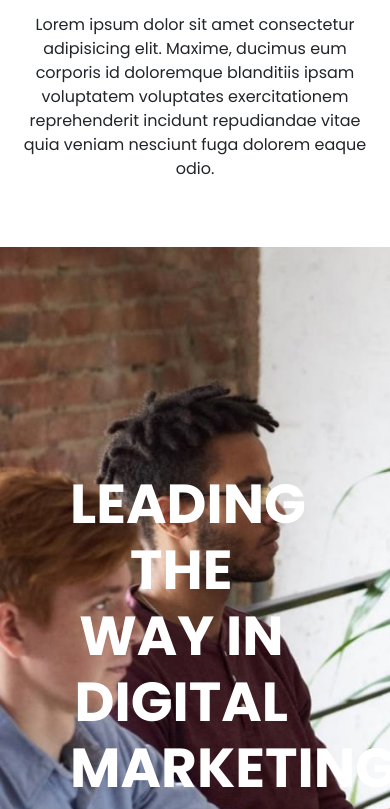
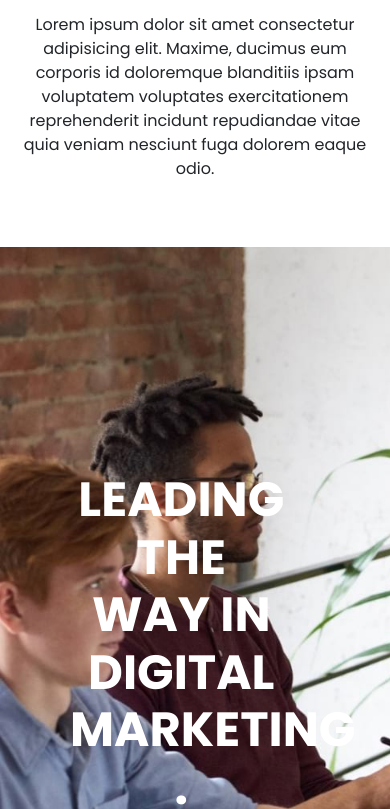
Before and after one commit to rayannaeem786/RayyanHandler.github.io, a plain HTML site: page index.html in a window 390 px wide. Shown: the part 1191-2000 px from the top of the page. Drawn offline with nearby package versions, Linux system fonts and the light colour scheme.

Commit message:
Update style.css

```diff
--- a/css/style.css
+++ b/css/style.css
@@ -192,7 +192,7 @@ font-weight: 700;
 	background-size: cover;
 	/* padding: 50px 0px; */
 	color: #fff;
-	height: 300px;
+	/* height: 300px; */
 	overflow: hidden;
 }
 .way{
@@ -702,6 +702,9 @@ iframe{
 	 */
 
 	}
+	.market-left h2{
+		font-size:48px;
+	}
 	#mynavbar ul li a{
 		font-weight: 900;
 	}
```
